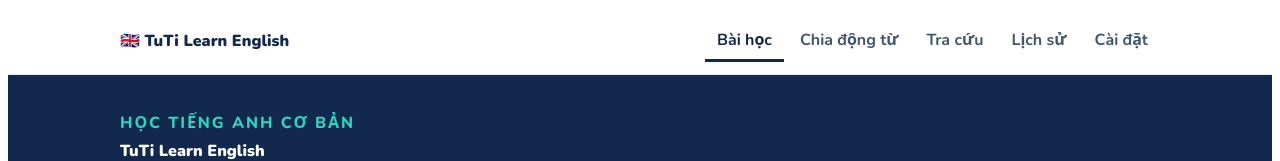
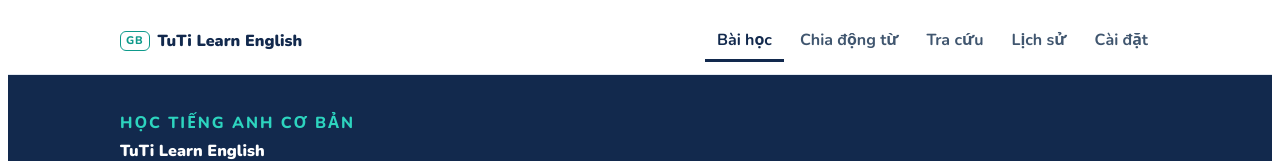
Before and after one commit to nguyenhuuhanhlam/ideas-n-solutions, a React (Vite) app in the folder english-learning/: page / in a window 1280 px wide. Shown: the top 161 px of the page. Built offline with nearby package versions, Linux system fonts and the light colour scheme.

Commit message:
TuTi Learn English: logo header dung nhan GB nho thay emoji co

```diff
--- a/english-learning/src/App.jsx
+++ b/english-learning/src/App.jsx
@@ -555,7 +555,7 @@ function Frame({ navActive, onNav, hero, narrow, children }) {
     <div className="learn-page">
       <header className="learn-header">
         <div className="learn-header-inner">
-          <button type="button" className="learn-logo" onClick={() => onNav('lessons')}>🇬🇧 TuTi Learn English</button>
+          <button type="button" className="learn-logo" onClick={() => onNav('lessons')}><span className="learn-logo-tag">GB</span> TuTi Learn English</button>
           <nav className="learn-nav" aria-label="Điều hướng chính">
             {NAV_ITEMS.map((item) => (
               <button
--- a/english-learning/src/learn.css
+++ b/english-learning/src/learn.css
@@ -46,6 +46,21 @@
   font-weight: 900;
   color: #12294d;
   padding: 4px 0;
+  display: flex;
+  align-items: center;
+  gap: 8px;
+}
+
+/* Nhãn GB nhỏ thay cho emoji cờ ở logo. */
+.learn-logo-tag {
+  font-size: 11px;
+  font-weight: 800;
+  letter-spacing: 0.08em;
+  color: #0e9a8b;
+  border: 1.5px solid #0e9a8b;
+  border-radius: 6px;
+  padding: 1px 5px;
+  line-height: 1.4;
 }
 
 .learn-nav {
```
